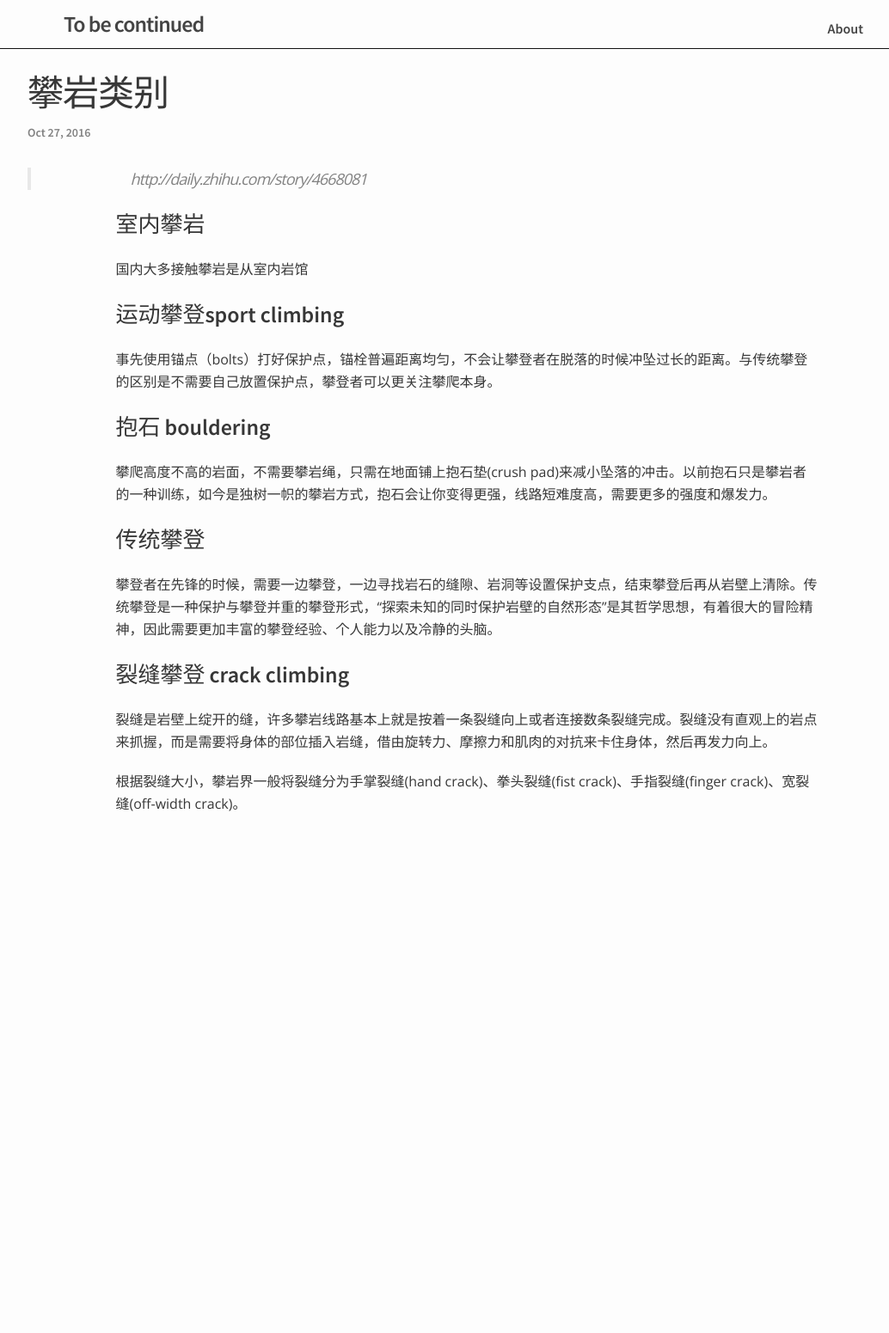
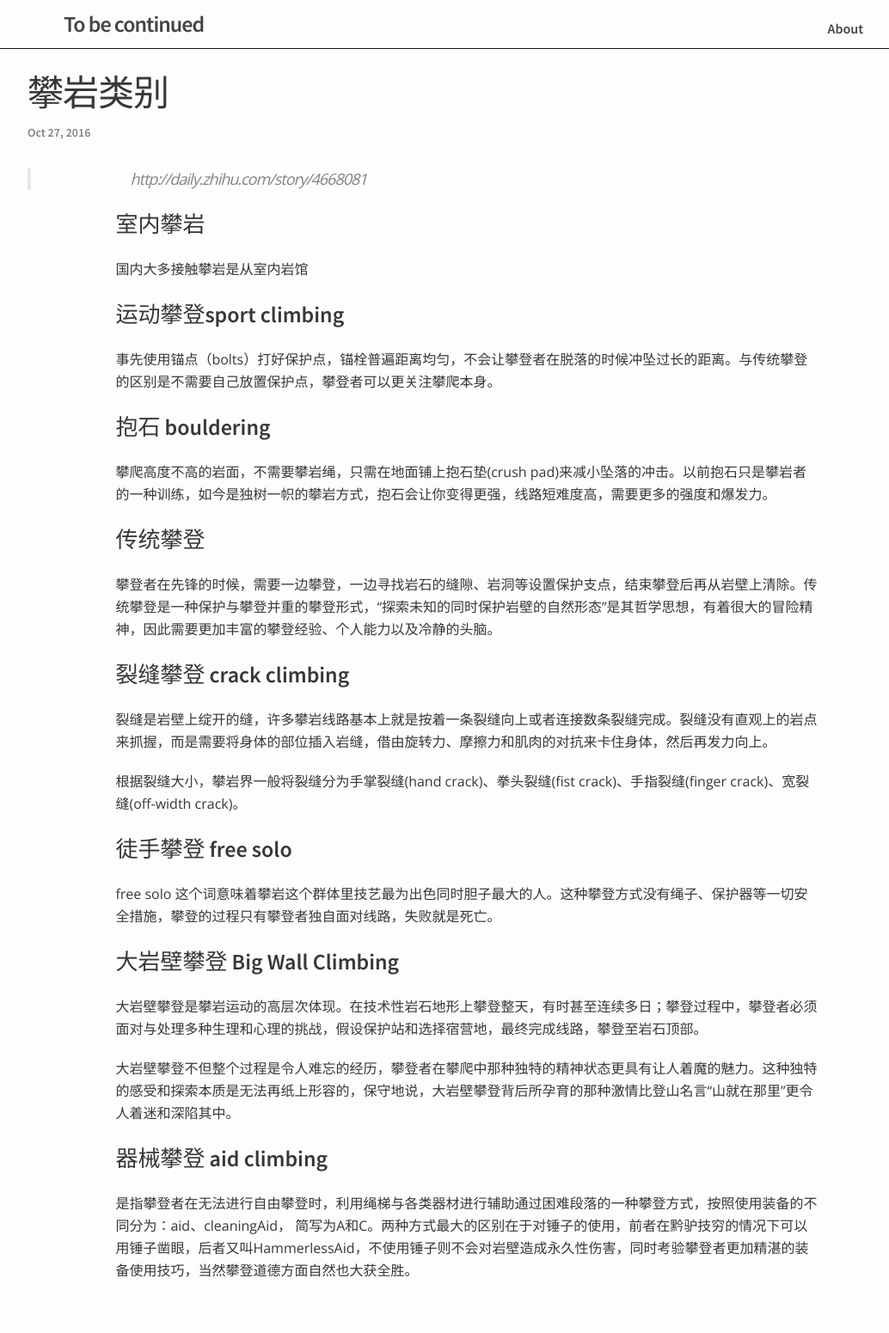
Before and after one commit to weigang992003/weigang992003.github.io, a Jekyll site: the page built from _posts/2016-10-27-types-of-climbing.md, in a window 1280 px wide. Shown: the whole page at 86% size, without its empty margins (96-1130 px from the left). Built offline with Jekyll 4.4.1, drawn with Linux system fonts in a browser that asks for light colours; before the commit the page ends 1008 px from its top, so only the background shows below that.

Commit message:
new posts

```diff
--- a/_posts/2016-10-27-types-of-climbing.md
+++ b/_posts/2016-10-27-types-of-climbing.md
@@ -24,3 +24,17 @@ pad)来减小坠落的冲击。以前抱石只是攀岩者的一种训练，如
 
 根据裂缝大小，攀岩界一般将裂缝分为手掌裂缝(hand crack)、拳头裂缝(fist
 crack)、手指裂缝(finger crack)、宽裂缝(off-width crack)。
+
+### 徒手攀登 free solo
+free solo
+这个词意味着攀岩这个群体里技艺最为出色同时胆子最大的人。这种攀登方式没有绳子、保护器等一切安全措施，攀登的过程只有攀登者独自面对线路，失败就是死亡。
+
+### 大岩壁攀登 Big Wall Climbing
+大岩壁攀登是攀岩运动的高层次体现。在技术性岩石地形上攀登整天，有时甚至连续多日；攀登过程中，攀登者必须面对与处理多种生理和心理的挑战，假设保护站和选择宿营地，最终完成线路，攀登至岩石顶部。
+
+大岩壁攀登不但整个过程是令人难忘的经历，攀登者在攀爬中那种独特的精神状态更具有让人着魔的魅力。这种独特的感受和探索本质是无法再纸上形容的，保守地说，大岩壁攀登背后所孕育的那种激情比登山名言“山就在那里”更令人着迷和深陷其中。
+
+### 器械攀登 aid climbing
+
+是指攀登者在无法进行自由攀登时，利用绳梯与各类器材进行辅助通过困难段落的一种攀登方式，按照使用装备的不同分为：aid、cleaningAid，
+简写为A和C。两种方式最大的区别在于对锤子的使用，前者在黔驴技穷的情况下可以用锤子凿眼，后者又叫HammerlessAid，不使用锤子则不会对岩壁造成永久性伤害，同时考验攀登者更加精湛的装备使用技巧，当然攀登道德方面自然也大获全胜。
```
